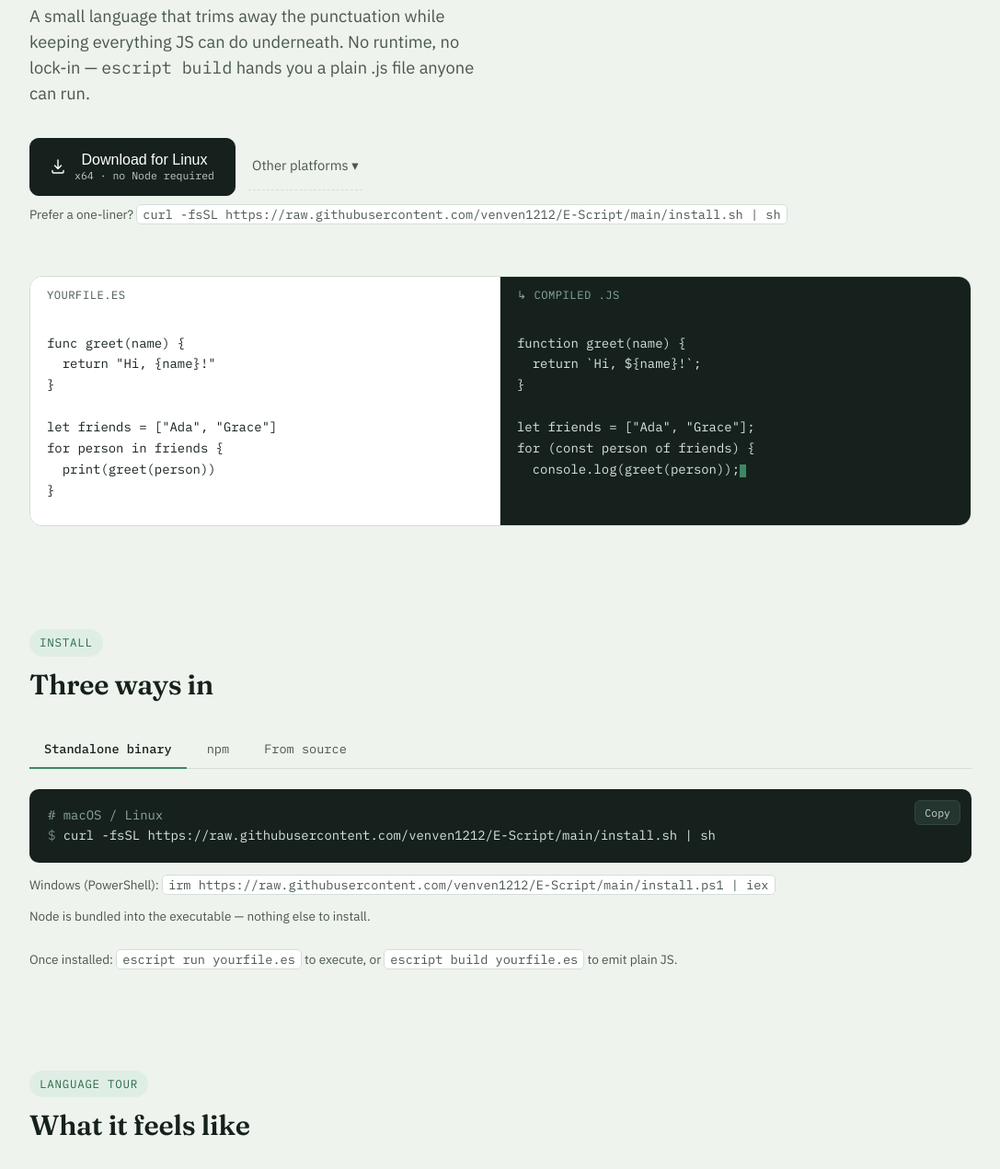
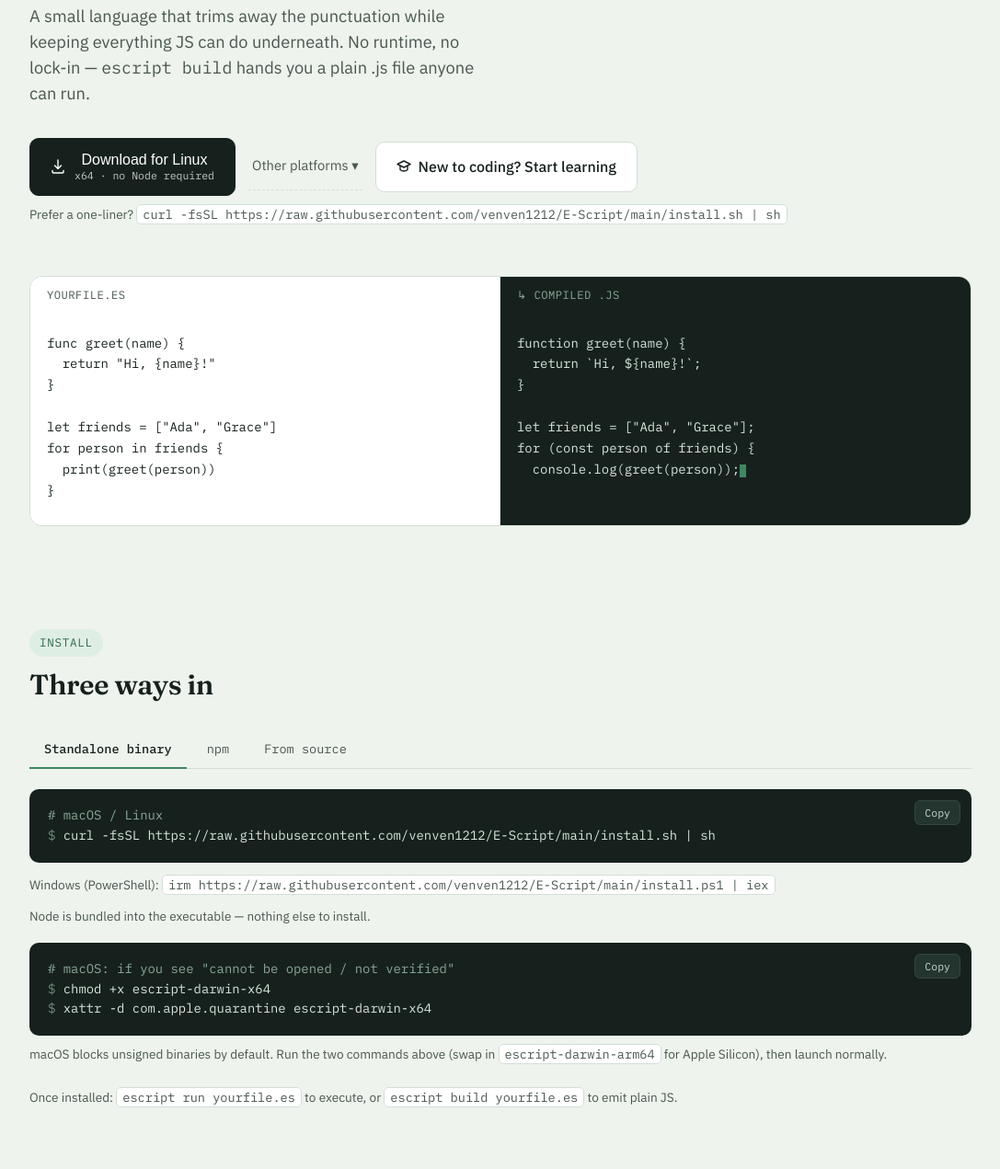
Before and after one commit to venven1212/E-Script, a website: page docs/index.html in a window 1280 px wide. Shown: the part 341-1612 px from the top of the page at 92% size, without its empty margins (96-1183 px from the left). Drawn offline with Linux system fonts and the light colour scheme.

Commit message:
Add secondary button and learn link to index.html

```diff
--- a/docs/index.html
+++ b/docs/index.html
@@ -83,6 +83,13 @@
   .btn-primary:hover{background:var(--brand-deep); border-color:var(--brand-deep); transform:translateY(-1px);}
   .btn-primary svg{flex:none;}
   .btn-primary .sub-label{display:block; font-size:.72rem; font-weight:400; opacity:.75; font-family:'IBM Plex Mono',monospace;}
+  .btn-secondary{
+    display:inline-flex; align-items:center; gap:8px;
+    background:var(--canvas-raised); color:var(--ink); text-decoration:none;
+    font-weight:500; font-size:1rem; padding:14px 22px; border-radius:10px;
+    border:1px solid var(--line); transition:transform .12s ease, border-color .12s ease;
+  }
+  .btn-secondary:hover{border-color:var(--brand); transform:translateY(-1px);}
   details.platforms{position:relative; font-size:.92rem;}
   details.platforms summary{
     list-style:none; cursor:pointer; color:var(--ink-soft); padding:14px 4px;
@@ -184,6 +191,7 @@
     <div style="display:flex; gap:22px; align-items:center;">
       <a class="navlink" href="#install">Install</a>
       <a class="navlink" href="#tour">Language tour</a>
+      <a class="navlink" href="https://e-learn-ws9u.onrender.com/">Learn</a>
       <a class="navlink" href="https://github.com/venven1212/E-Script">GitHub</a>
     </div>
   </nav>
@@ -212,6 +220,10 @@
           <a href="https://github.com/venven1212/E-Script/releases/latest/download/escript-win32-x64.exe">Windows — x64</a>
         </div>
       </details>
+      <a class="btn-secondary" href="https://e-learn-ws9u.onrender.com/">
+        <svg width="16" height="16" viewBox="0 0 16 16" fill="none"><path d="M8 2L1 5.5L8 9L15 5.5L8 2Z" stroke="currentColor" stroke-width="1.4" stroke-linejoin="round"/><path d="M4 7.5V11.5C4 11.5 5.5 13 8 13C10.5 13 12 11.5 12 11.5V7.5" stroke="currentColor" stroke-width="1.4" stroke-linecap="round" stroke-linejoin="round"/></svg>
+        New to coding? Start learning
+      </a>
     </div>
     <p class="hint">Prefer a one-liner? <code>curl -fsSL https://raw.githubusercontent.com/venven1212/E-Script/main/install.sh | sh</code></p>
 
@@ -249,6 +261,14 @@
       </div>
       <p class="hint" style="margin-top:14px;">Windows (PowerShell): <code>irm https://raw.githubusercontent.com/venven1212/E-Script/main/install.ps1 | iex</code></p>
       <p class="hint">Node is bundled into the executable — nothing else to install.</p>
+      <div class="term" style="margin-top:18px;">
+        <button class="copy-btn" data-copy="chmod +x escript-darwin-x64
+xattr -d com.apple.quarantine escript-darwin-x64">Copy</button>
+        <span class="c">macOS: if you see "cannot be opened / not verified"</span>
+        <span class="l">chmod +x escript-darwin-x64</span>
+        <span class="l">xattr -d com.apple.quarantine escript-darwin-x64</span>
+      </div>
+      <p class="hint" style="margin-top:10px;">macOS blocks unsigned binaries by default. Run the two commands above (swap in <code>escript-darwin-arm64</code> for Apple Silicon), then launch normally.</p>
     </div>
 
     <div class="panel" id="panel-npm">
@@ -312,6 +332,7 @@ print("Hello, {name}!")</pre>
   <div class="wrap foot-row">
     <span>E-script v0.1 · ISC license</span>
     <div class="foot-links">
+      <a href="https://e-learn-ws9u.onrender.com/">Learn</a>
       <a href="https://github.com/venven1212/E-Script">GitHub</a>
       <a href="https://github.com/venven1212/E-Script/releases">Releases</a>
       <a href="https://www.npmjs.com/package/escript-lang">npm</a>
```
